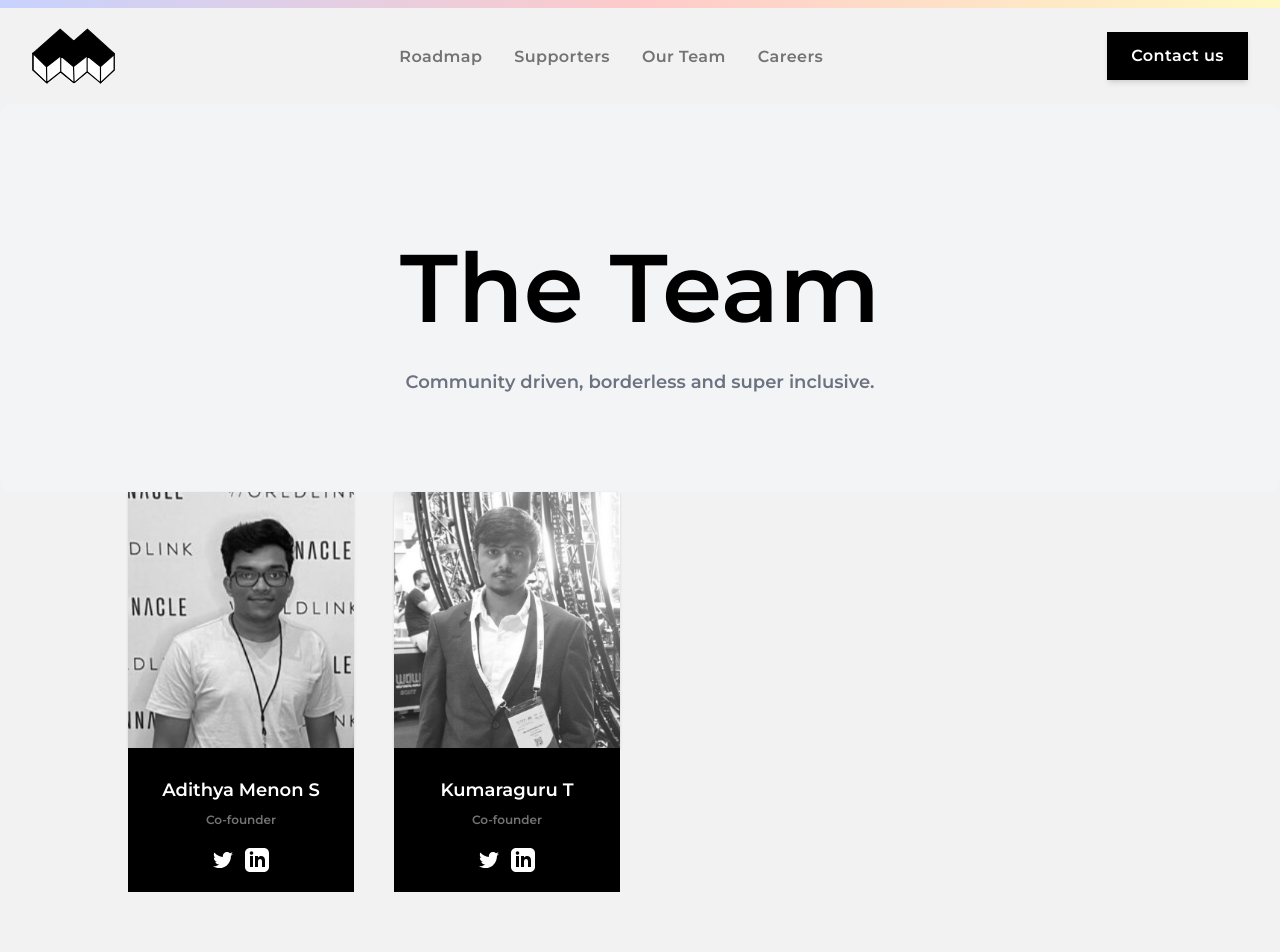
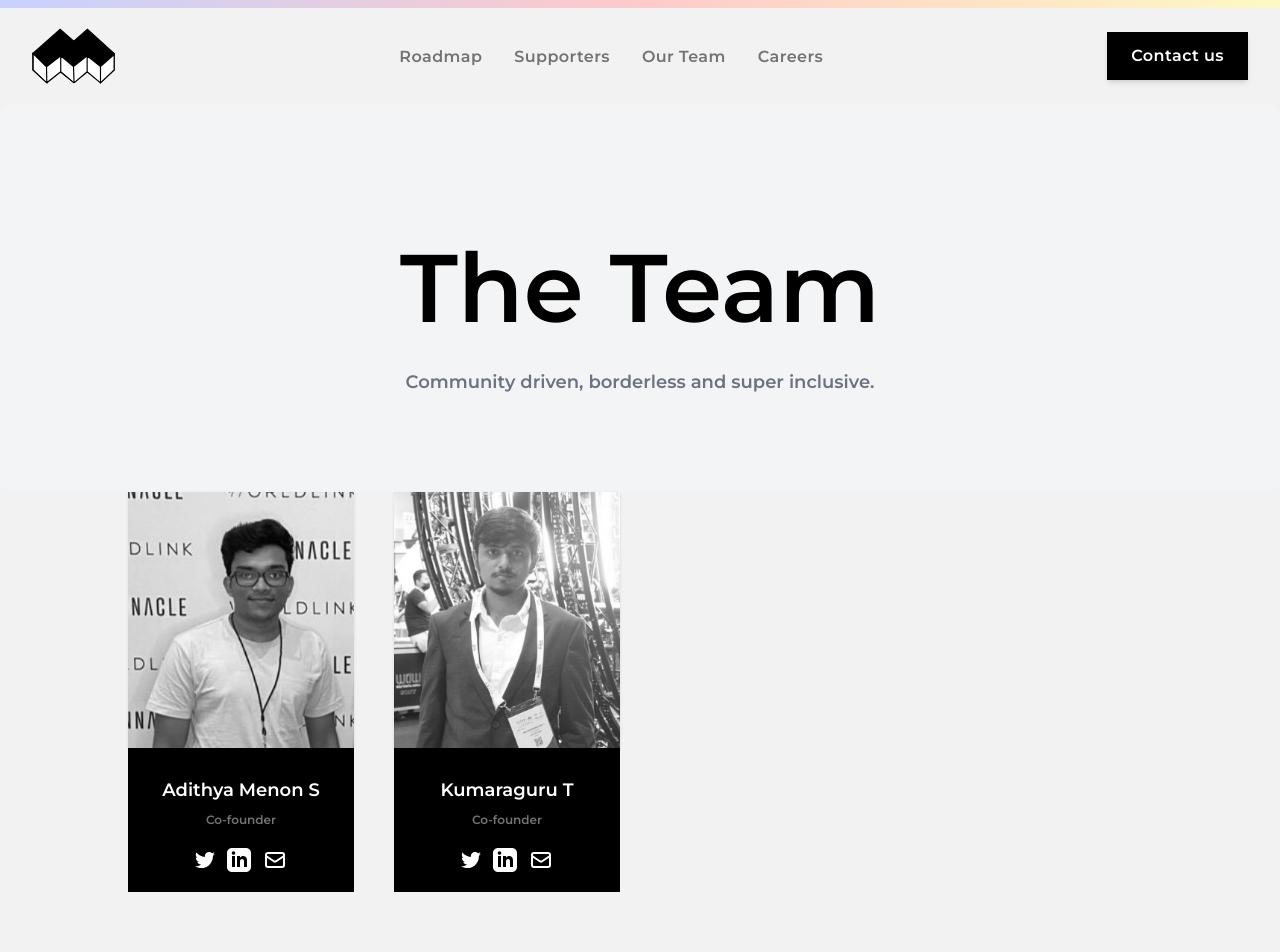
Before and after one commit to Mintable-Blocks/landing, a Next.js app: page /team in a window 1280 px wide. Shown: the top 952 px of the page. Built offline with nearby package versions, Linux system fonts and the light colour scheme; a web font is replaced by a local one.

Commit message:
video not done

```diff
--- a/components/Careers/CareersHeader.js
+++ b/components/Careers/CareersHeader.js
@@ -23,10 +23,10 @@ export const CareersHeader = () => {
             style={{ fontFamily: "Montserrat" }}
             class="text-lg mt-8 font-medium text-gray-500"
           >
-            Join our amazing team
+            Coming soon.
           </p>
         </div>
-        <CareersCard title="Designer" description="This is a description" />
+        {/* <CareersCard title="Designer" description="This is a description" /> */}
       </aside>
     </div>
   );
--- a/components/Landing/Header.js
+++ b/components/Landing/Header.js
@@ -29,10 +29,10 @@ export const Header = () => {
           <div class="mt-12  sm:items-center sm:justify-center sm:flex">
             <a
               style={{ fontFamily: "Montserrat" }}
-              href=""
+              href="docs/LitePaper.pdf"
               class="block text-xl px-5 py-3 shadow-2xl font-medium text-white bg-black"
             >
-              View Whitepaper
+              View Litepaper
             </a>
           </div>
         </div>
--- a/components/Team/TeamBody.js
+++ b/components/Team/TeamBody.js
@@ -11,6 +11,7 @@ export const TeamBody = () => {
           twitter="https://twitter.com/hackyguru"
           linkedin="https://linkedin.com/kumaraguru7"
           image="assets/adithya.png"
+          email="mailto:adithya@mintableblocks.com"
         />
         <TeamCard
           name="Kumaraguru T"
@@ -18,6 +19,7 @@ export const TeamBody = () => {
           twitter="https://twitter.com/hackyguru"
           linkedin="https://linkedin.com/kumaraguru7"
           image="assets/guru.png"
+          email="mailto:guru@mintableblocks.com"
         />
       </div>
     </div>
--- a/components/Team/TeamCard.js
+++ b/components/Team/TeamCard.js
@@ -46,6 +46,25 @@ export default function TeamCard(props) {
               <path d="M19 0h-14c-2.761 0-5 2.239-5 5v14c0 2.761 2.239 5 5 5h14c2.762 0 5-2.239 5-5v-14c0-2.761-2.238-5-5-5zm-11 19h-3v-11h3v11zm-1.5-12.268c-.966 0-1.75-.79-1.75-1.764s.784-1.764 1.75-1.764 1.75.79 1.75 1.764-.783 1.764-1.75 1.764zm13.5 12.268h-3v-5.604c0-3.368-4-3.113-4 0v5.604h-3v-11h3v1.765c1.396-2.586 7-2.777 7 2.476v6.759z" />
             </svg>
           </a>
+          <a
+            href={props.email}
+            className="text-white transition-colors duration-300 hover:text-deep-purple-accent-400"
+          >
+            <svg
+              class="w-6 h-6"
+              fill="none"
+              stroke="currentColor"
+              viewBox="0 0 24 24"
+              xmlns="http://www.w3.org/2000/svg"
+            >
+              <path
+                stroke-linecap="round"
+                stroke-linejoin="round"
+                stroke-width="2"
+                d="M3 8l7.89 5.26a2 2 0 002.22 0L21 8M5 19h14a2 2 0 002-2V7a2 2 0 00-2-2H5a2 2 0 00-2 2v10a2 2 0 002 2z"
+              ></path>
+            </svg>
+          </a>
         </div>
       </div>
     </div>
```
Also changed, not shown: 1 other file (tests, documents, lock files or other folders).
